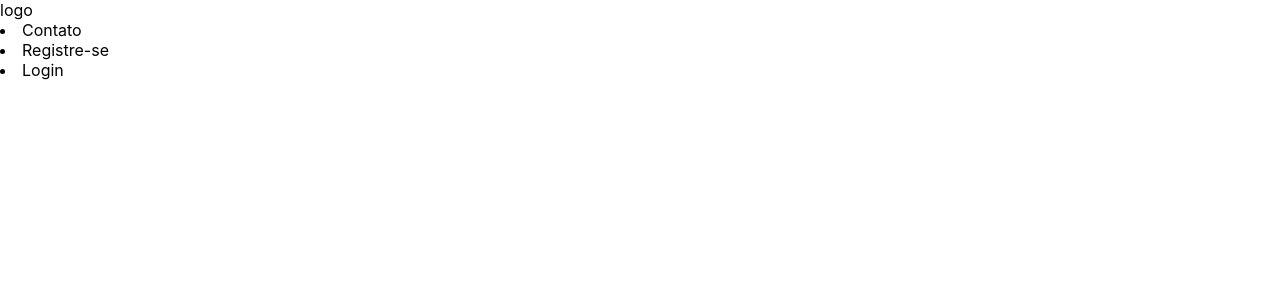
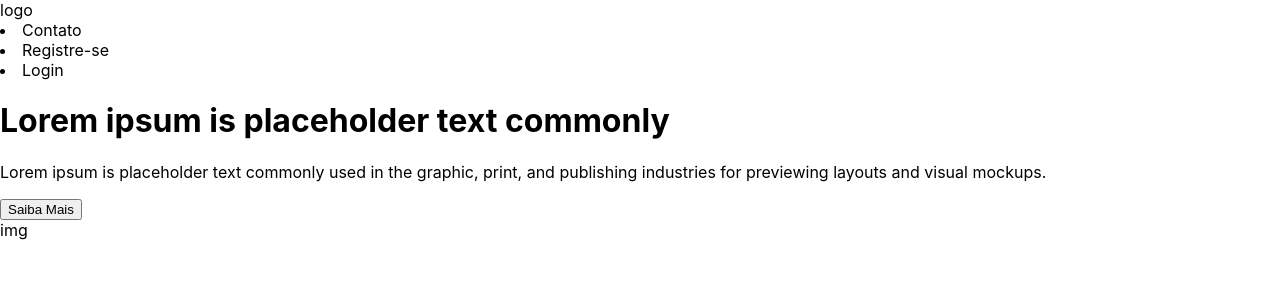
Before and after one commit to TiagoEsdras/aprendev, a React (Create React App) app: page / in a window 1280 px wide. Shown: the top 300 px of the page. Built offline with nearby package versions, Linux system fonts and the light colour scheme.

Commit message:
Criando componente MainSlide

```diff
--- a/src/App.js
+++ b/src/App.js
@@ -4,11 +4,9 @@ import './App.css';
 
 function App() {
   return (
-    <div>
-      <Switch>
-        <Route exact path="/" component={ Home } />
-      </Switch>
-    </div>
+    <Switch>
+      <Route exact path="/" component={Home} />
+    </Switch>
   );
 }
 
--- a/src/Components/Header.js
+++ b/src/Components/Header.js
@@ -3,7 +3,7 @@ import { Component } from 'react';
 class Header extends Component {
   render() {
     return (
-      <div>
+      <header>
         <div>
           logo
         </div>
@@ -12,7 +12,7 @@ class Header extends Component {
           <li>Registre-se</li>
           <li>Login</li>
         </nav>
-      </div>
+      </header>
     )
   }
 }
--- /dev/null
+++ b/src/Components/MainSlide.js
@@ -0,0 +1,20 @@
+import { Component } from 'react';
+
+class MainSlide extends Component {
+  render() {
+    return (
+      <div>
+        <div>
+          <h1>Lorem ipsum is placeholder text commonly</h1>
+          <p>Lorem ipsum is placeholder text commonly used in the graphic, print, and publishing industries for previewing layouts and visual mockups.</p>
+          <button>Saiba Mais</button>
+        </div>
+        <div>
+          img
+        </div>
+      </div>
+    )
+  }
+}
+
+export default MainSlide;
--- a/src/Pages/Home.js
+++ b/src/Pages/Home.js
@@ -1,11 +1,13 @@
 import { Component } from 'react';
 import Header from '../Components/Header';
+import MainSlide from '../Components/MainSlide';
 
 class Home extends Component {
   render() {
     return (
       <div>
         <Header />
+        <MainSlide />
       </div>
     )
   }
```
Also changed, not shown: 1 other file (tests, documents, lock files or other folders).
